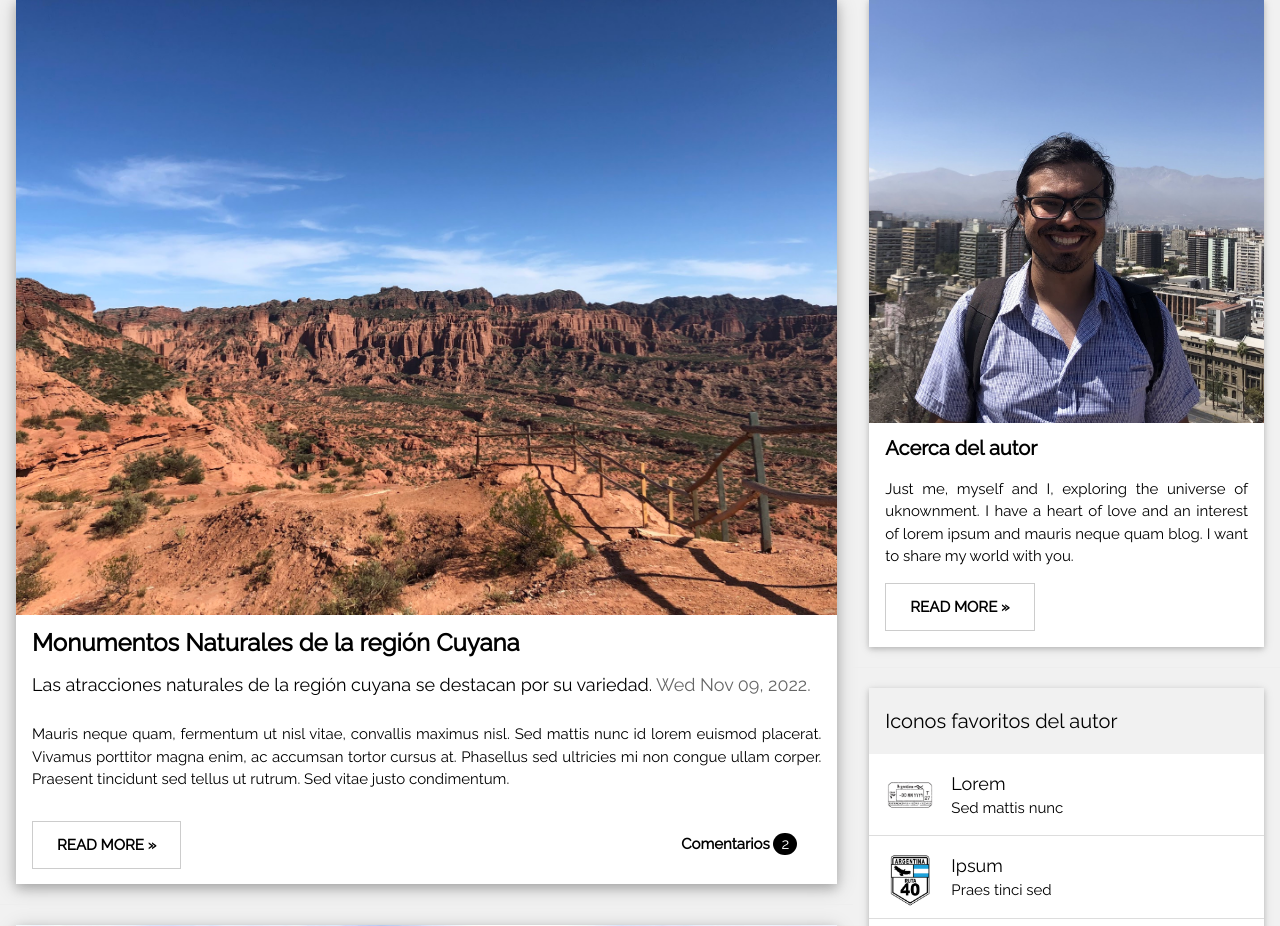
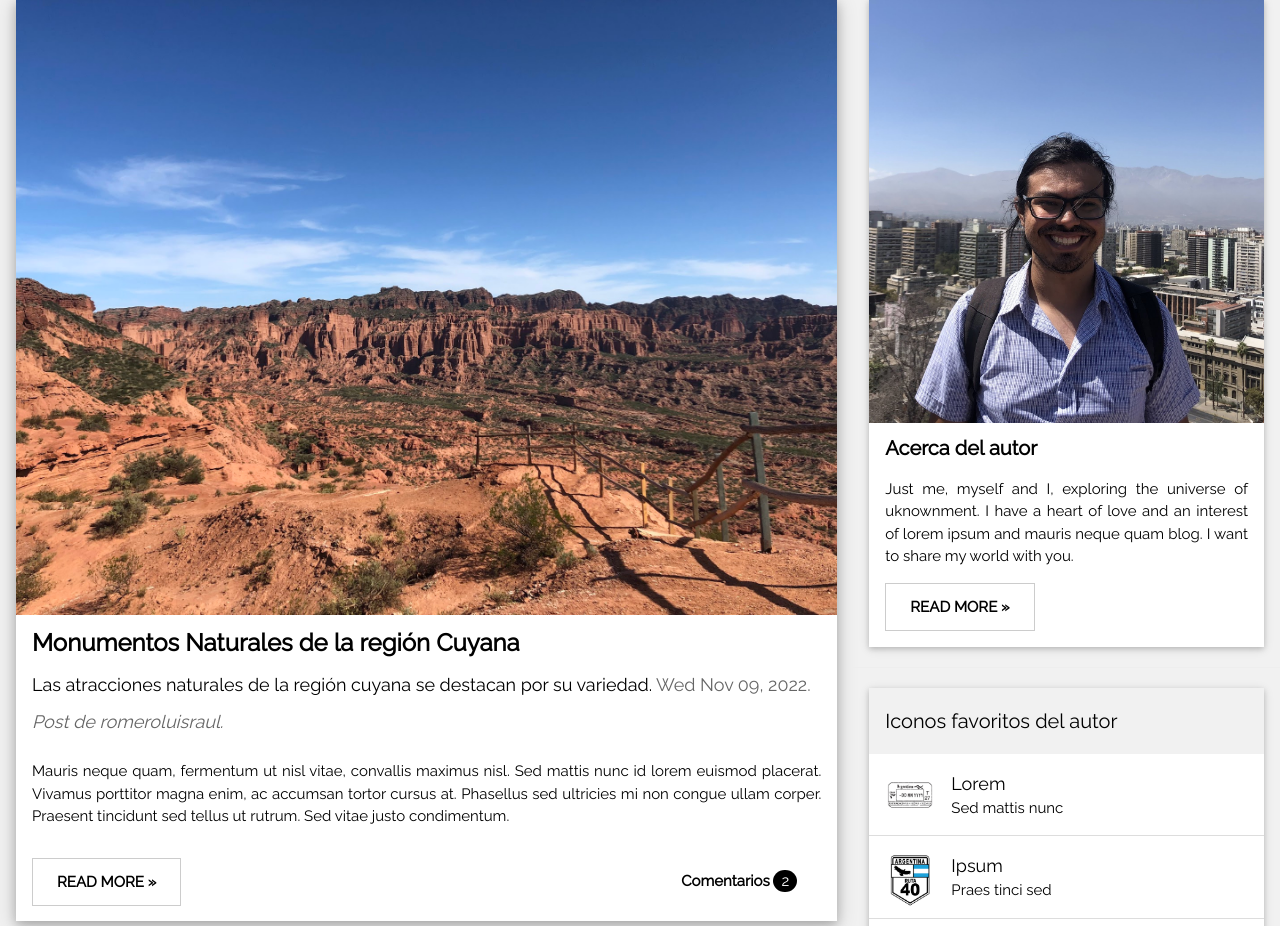
Before and after one commit to romeroluisraul/proyecto_final_coder, a Django app: page /home/ in a window 1280 px wide. Shown: the part 226-1152 px from the top of the page. Run offline with Django 4.2, Linux system fonts and the light colour scheme; data comes from the database, SQL or seed files in the repository; both versions use the stored data as it was after the commit.

Commit message:
Se agrega información sobre autor a los posts.

```diff
--- a/autenticacion/views.py
+++ b/autenticacion/views.py
@@ -2,14 +2,12 @@ from django.shortcuts import render
 from django.shortcuts import render, redirect
 from contenido.models import *
 from contenido.forms import *
-from django.db.models import Q
 from django.contrib.auth.forms import AuthenticationForm
 from django.contrib.auth import login, authenticate, logout
 from django.contrib.auth.decorators import login_required
 from contenido.views import contexto
 from autenticacion.forms import UserRegisterForm
 
-from datetime import date
 from time import sleep
 
 def logeo_user(request):
--- a/contenido/models.py
+++ b/contenido/models.py
@@ -1,6 +1,9 @@
 from django.db import models
 from django.utils.timezone import now as django_now
 from datetime import date
+from django.contrib.auth import get_user_model
+from django.contrib.auth.models import User
+from django.conf import settings
 
 TRAVEL,AR,CL = 'TR','AR','CL'
 CUYO, PATAGONIA, COSTA, BUENOS_AIRES, CENTRO = 'CY','PAT','MDP','BSAS','COB'
@@ -15,6 +18,8 @@ TAGS_CHOICES = [(TRAVEL, 'Travel'),
                 (IDEAS, 'Ideas'), (RATA_TIPS, 'Rata-tips')]
 
 class Post(models.Model):
+
+    author = models.ForeignKey(settings.AUTH_USER_MODEL, default=User.objects.get(username='romeroluisraul').pk, on_delete = models.SET_DEFAULT)
 
     tag1 = models.CharField(max_length=4, choices=TAGS_CHOICES)
     tag2 = models.CharField(max_length=4, choices=TAGS_CHOICES)
--- a/proyecto_final/templates/contenido_post.html
+++ b/proyecto_final/templates/contenido_post.html
@@ -13,6 +13,7 @@
         <p><span class="w3-padding-large w3-right"><a href="{% url 'editar_post' post.title %}" style="text-decoration:none"><b>Editar esta Publicaci&oacuten</b></a></span></p>
         <p><span class="w3-padding-large w3-right"><a href="{% url 'eliminar_post' post.title %}" style="text-decoration:none"><b>Eliminar esta Publicaci&oacuten</b></a></span></p>
       {% endif %}
+      <h5><span class="w3-opacity"><i>Post de {{ post.author.username }}.</i></span></h5>
   </div>
   <!-- {% if request.user.is_superuser %}
   <div class="w3-container">
--- a/proyecto_final/templates/visualizacion_resumen_post.html
+++ b/proyecto_final/templates/visualizacion_resumen_post.html
@@ -7,6 +7,7 @@
     {% else %}
     <h5>{{ post.subtitle }} <span class="w3-opacity"> {{post.date|date:"D M d, Y."}}</span></h5>
     {% endif %}
+    <h5><span class="w3-opacity"><i>Post de {{ post.author.username }}.</i></span></h5>
   </div>
 
   <div class="w3-container">
```
Also changed, not shown: README.txt, contenido/migrations/0012_post_author.py (added), db.sqlite3.
